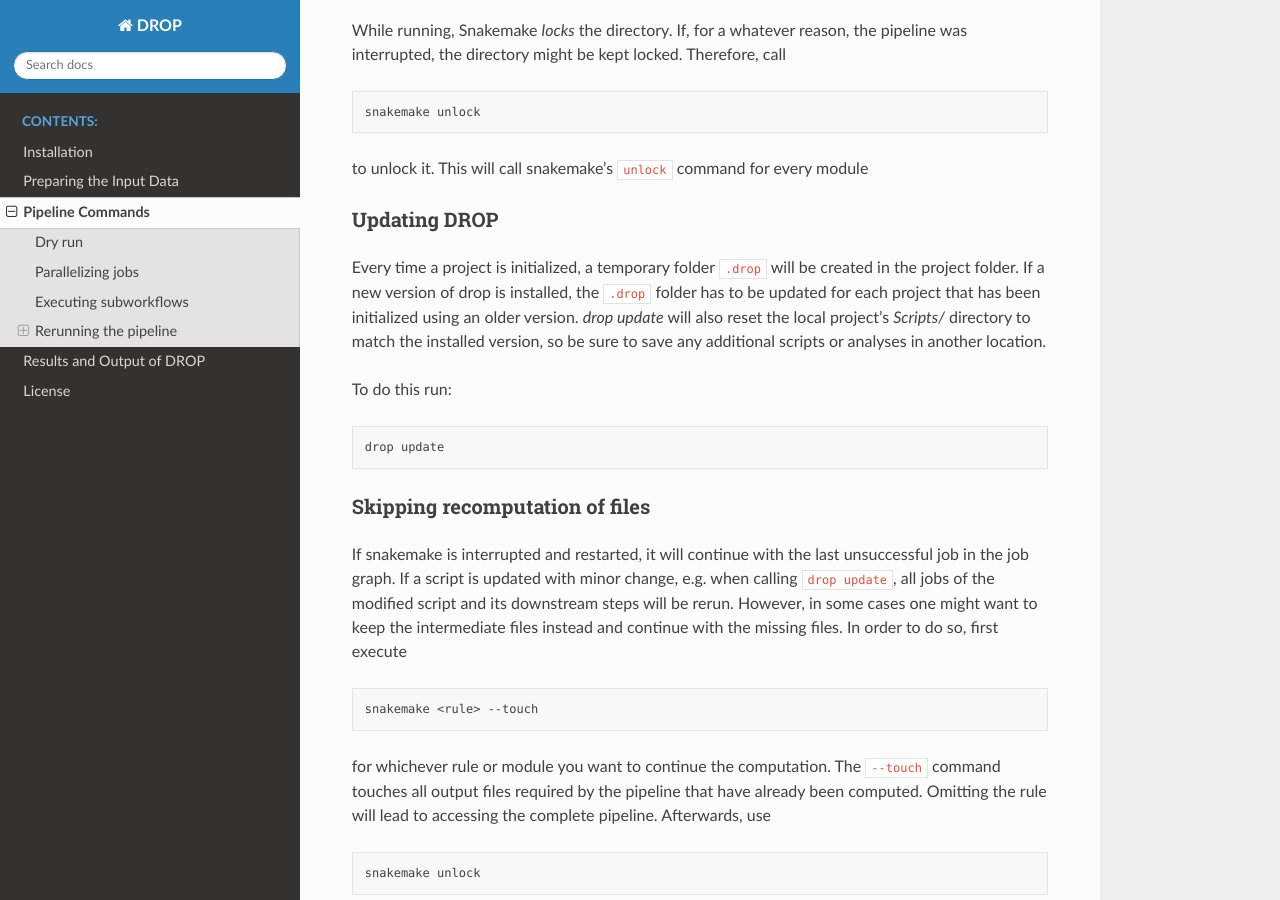
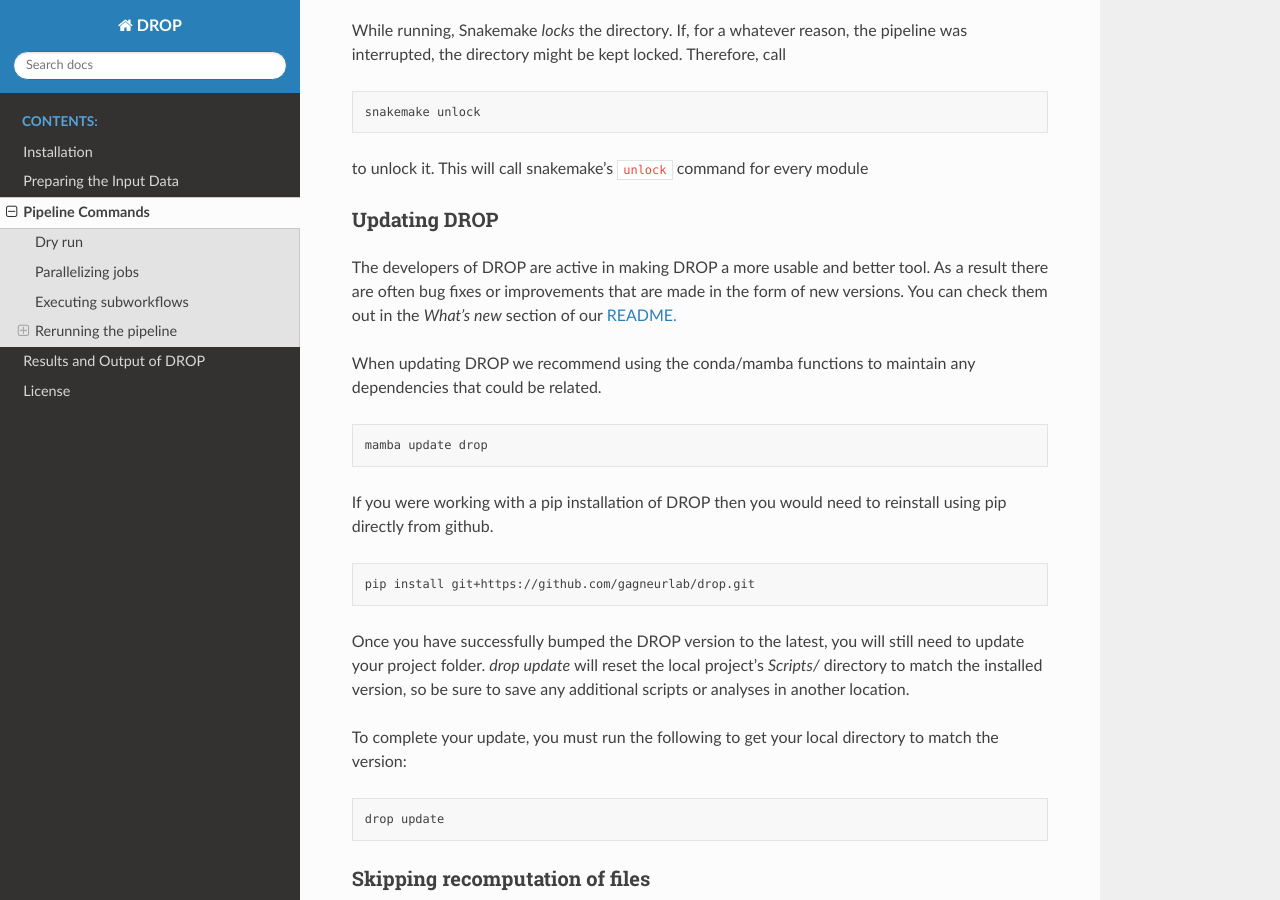
Before and after one commit to gagneurlab/drop, a Sphinx documentation site: the page built from docs/source/pipeline.rst, in a window 1280 px wide and 900 px high, scrolled down 1565 px. Built offline with Sphinx 7.4.7 and the Read the Docs theme 2.0.0, drawn with Linux system fonts in a browser that asks for light colours; pages that are not in the unit, such as notebooks, are missing from menus.

Commit message:
update instructions

```diff
--- a/docs/source/pipeline.rst
+++ b/docs/source/pipeline.rst
@@ -82,11 +82,27 @@
 
 Updating DROP
 +++++++++++++
-Every time a project is initialized, a temporary folder ``.drop`` will be created in the project folder.
-If a new version of drop is installed, the ``.drop`` folder has to be updated for each project that has been
-initialized using an older version. `drop update` will also reset the local project's `Scripts/` directory to match the installed version, so be sure to save any additional scripts or analyses in another location.
+The developers of DROP are active in making DROP a more usable and better tool. As a result there are often bug fixes
+or improvements that are made in the form of new versions. You can check them out in the *What's new* section of our
+`README. <https://github.com/gagneurlab/drop#whats-new>`_
 
-To do this run:
+When updating DROP we recommend using the conda/mamba functions to maintain any dependencies that could be related.
+
+.. code-block:: bash
+
+    mamba update drop
+
+If you were working with a pip installation of DROP then you would need to reinstall using pip directly from github.
+
+.. code-block:: bash
+
+    pip install git+https://github.com/gagneurlab/drop.git
+
+Once you have successfully bumped the DROP version to the latest, you will still need to update your project folder.
+`drop update` will reset the local project's `Scripts/` directory to match the installed version,
+so be sure to save any additional scripts or analyses in another location.
+
+To complete your update, you must run the following to get your local directory to match the version:
 
 .. code-block:: bash
 
```
Also changed, not shown: docs/source/installation.rst (+7 -0 lines).
